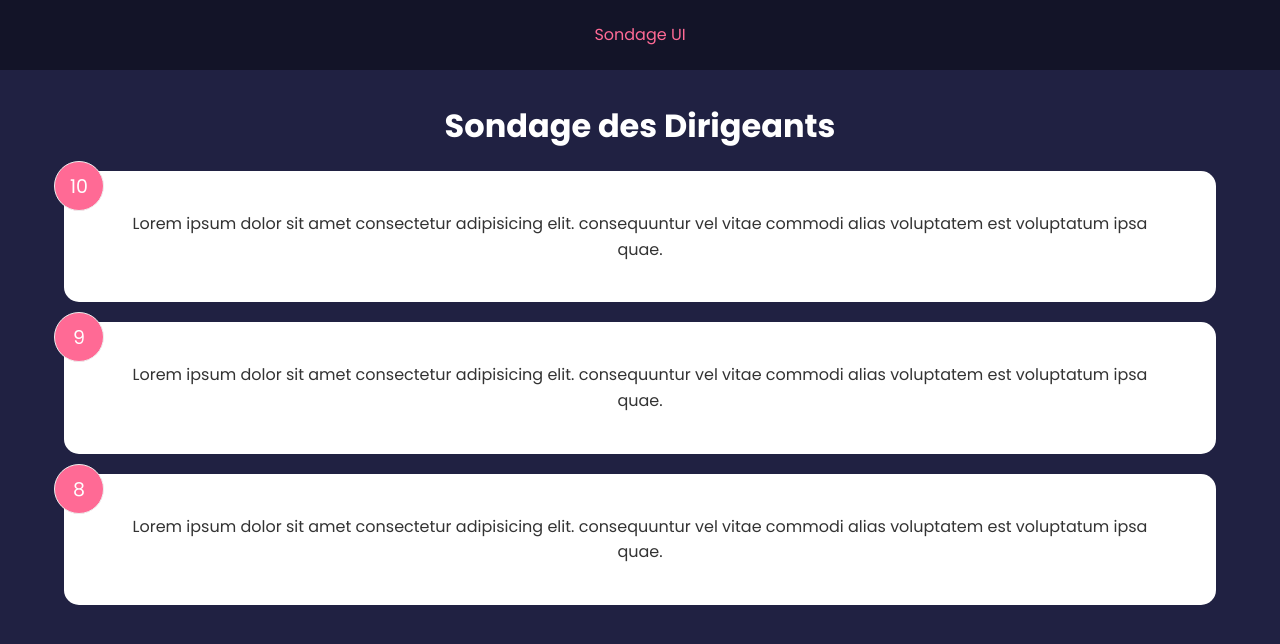
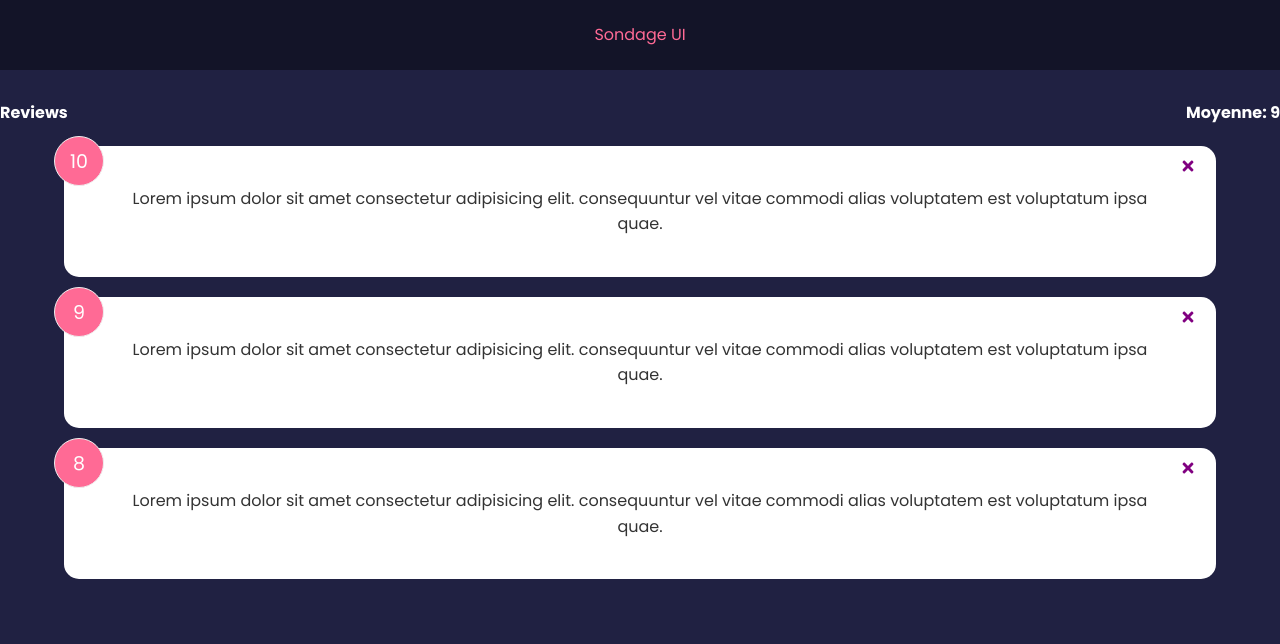
Before and after one commit to jdtonde/Sondage, a React (Create React App) app: page / in a window 1280 px wide. Shown: the top 644 px of the page. Built offline with nearby package versions, Linux system fonts and the light colour scheme.

Commit message:
Start adding form

```diff
--- a/src/App.jsx
+++ b/src/App.jsx
@@ -3,16 +3,25 @@ import {useState } from 'react';
 import './App.css';
 import Header from './components/Header';
 import SondageList from './components/SondageList';
+import SondageStats from './components/SondageStats';
 import SondageData from './data/SondageData';
 
 function App() {
-  const [Sondage,setSondage]=useState(SondageData);
+  const [sondage,setSondage]=useState(SondageData);
+
+  const deleteSondage=(id)=>{
+    if(window.confirm('Etes vous sur de vousloir supprimer ?')){
+      setSondage(x=>{
+        return sondage.filter(xx=>{return xx.id != id})
+      })
+    }
+  }
   return (
     <div>
       <Header/>
       <div className="App">
-          <h1>Sondage des Dirigeants</h1>
-          <SondageList sondage={Sondage}/>
+          <SondageStats sondage={sondage}/>
+          <SondageList sondage={sondage} handleDelete={deleteSondage}/>
       </div>
     </div>
   );
--- a/src/components/SondageItem.jsx
+++ b/src/components/SondageItem.jsx
@@ -1,13 +1,17 @@
 import React from 'react'
 //import { useState } from 'react'
+import {FaTimes} from 'react-icons/fa'
 import Card from './shared/card'
 import PropTypes from 'prop-types'
 
-function SondageItem({item}) {
+function SondageItem({item, handleDelete}) {
 
   return (
       <Card reverse={false}> {/*  la class css du parent va chez le parent et celle des children peut rester ici */}
         <div className="num-display">{item.rating}</div>
+        <div className="close" >
+          <FaTimes color='purple' onClick={()=>handleDelete(item.id)}/>
+        </div>
         <div className="text-display">{item.text}</div>
       </Card>
 
--- a/src/components/SondageList.jsx
+++ b/src/components/SondageList.jsx
@@ -2,14 +2,14 @@ import React from 'react'
 import SondageItem from './SondageItem'
 //import PropTypes from 'prop-types'
 
-function SondageList({sondage}) {
+function SondageList({sondage,handleDelete}) {
     if(!sondage || sondage.lenght===0){
        return <p>Aucun sondage pour l'instant </p>
     }
     return (
     <div className="feedback-list">
         {sondage.map((x=>{
-            return <SondageItem key={x.id} item={x}/>
+            return <SondageItem key={x.id} item={x} handleDelete={handleDelete}/>
         }))}
     </div>
   )
--- /dev/null
+++ b/src/components/SondageStats.jsx
@@ -0,0 +1,20 @@
+import React from 'react'
+import PropTypes from 'prop-types'
+
+function SondageStats({sondage}) {
+    let moyenne= sondage.reduce((acc,cur)=>{ return acc + cur.rating },0) / sondage.length
+
+    moyenne = moyenne.toFixed(1).replace(/[.,]0$/, '')// fixer la decimale à 1 si nombre decimal ou arrondi en retirant carctere excedant
+  return (
+    <div className='feedback-stats'>
+    <h4>{sondage.lenght} Reviews</h4>
+    <h4>Moyenne: {isNaN(moyenne)?0 :moyenne}</h4>
+    </div>
+  )
+}
+
+SondageStats.propTypes={
+    sondage:PropTypes.array.isRequired
+}
+
+export default SondageStats
```
